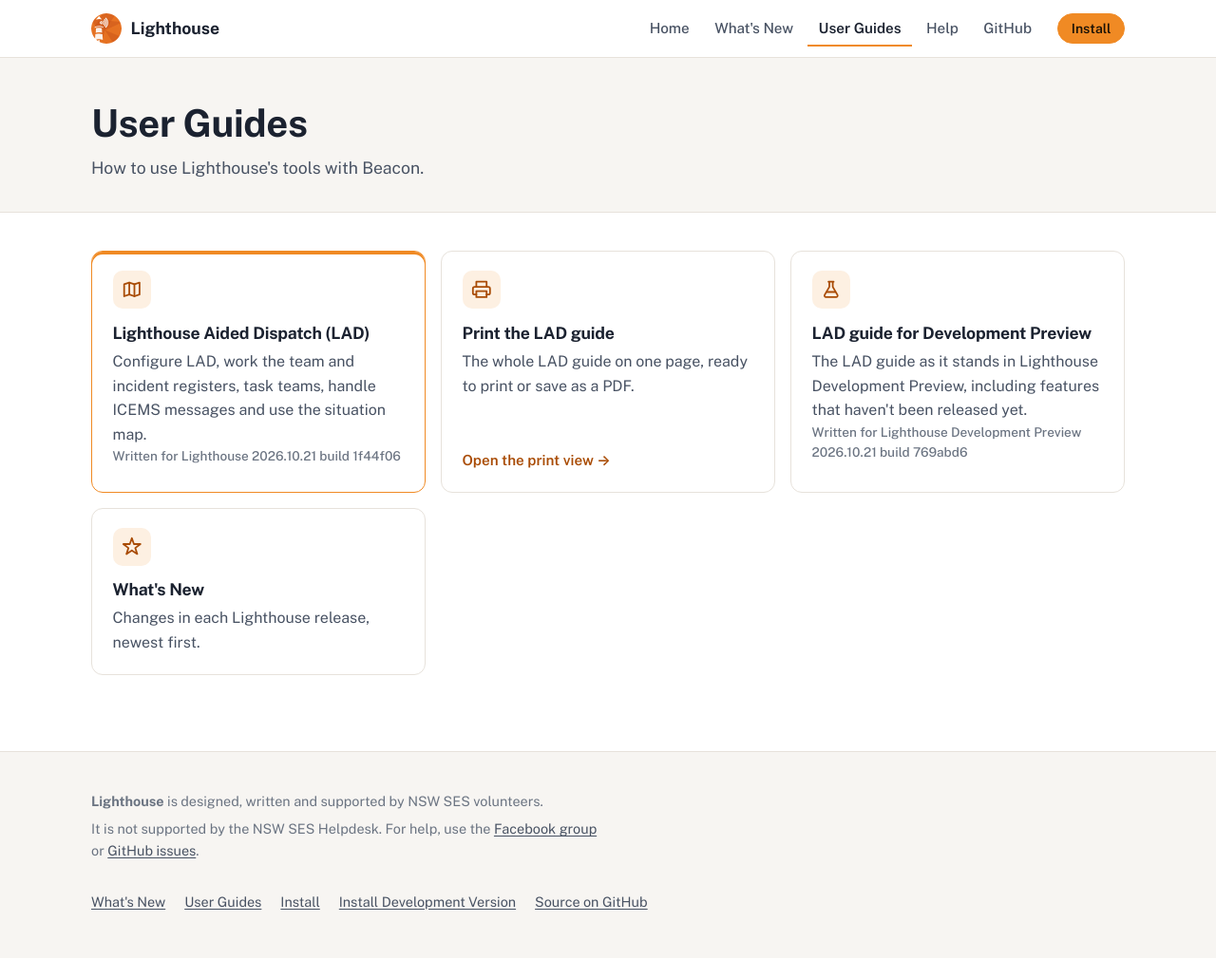
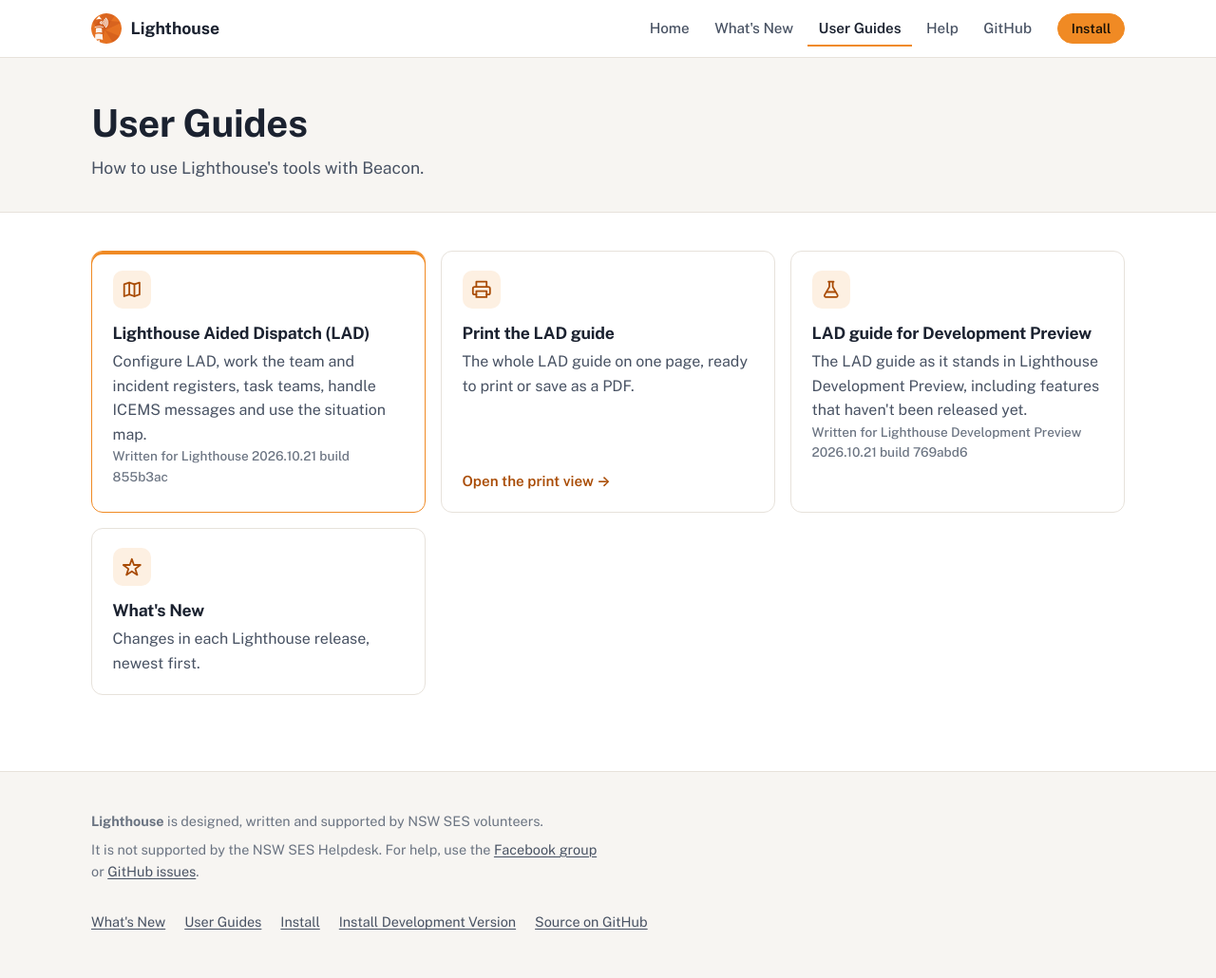
Before and after one commit to NSWSESMembers/lighthouse.ses.nsw.gov.au, a Jekyll site: the page built from guides.html, in a window 1280 px wide and 1030 px high. Shown: the whole window at 95% size. Built offline with Jekyll 4.4.1, drawn with Linux system fonts in a browser that asks for light colours.

```diff
--- a/_data/lad_guide.yml
+++ b/_data/lad_guide.yml
@@ -1,2 +1,2 @@
-version_name: "2026.10.21 build 1f44f06"
-commit: "1f44f068b11fd616c545cefbc9c0c445d1f24548"
+version_name: "2026.10.21 build 855b3ac"
+commit: "855b3ac769f92197dbb73be502d71d3c506e3731"
```
Also changed, not shown: whats-new/index.md (+1 -1 lines).
